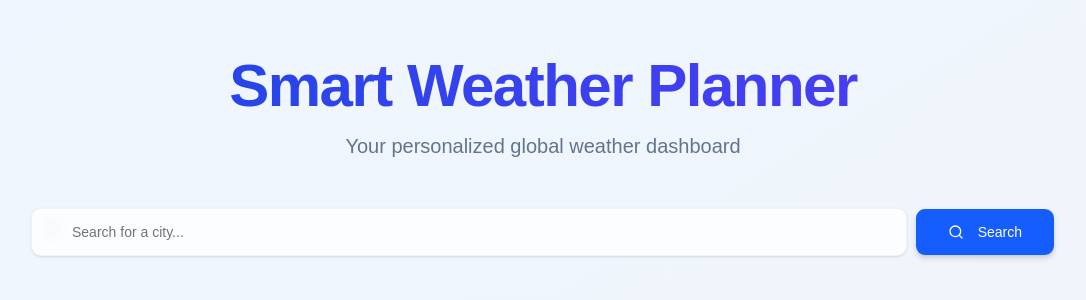
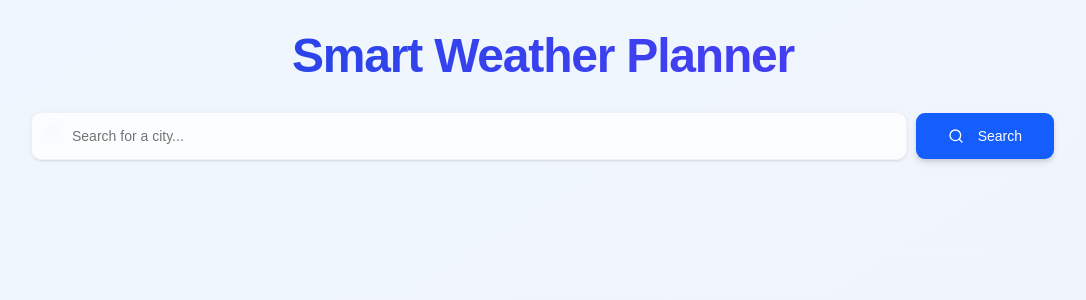
Before and after one commit to patinopc/spro-skills, a React (Vite) app in the folder frontend/: page / in a window 1280 px wide. Shown: the top 300 px of the page, without its empty margins (97-1183 px from the left). Built offline with nearby package versions, Linux system fonts and the light colour scheme; what axios-retry would draw is missing.

Commit message:
style: remove subheader and reduce vertical spacing to fit on one screen

```diff
--- a/frontend/src/App.tsx
+++ b/frontend/src/App.tsx
@@ -6,13 +6,10 @@ function App() {
     <TooltipProvider>
       <main className="min-h-screen bg-gradient-to-br from-blue-50 to-slate-100 p-6 font-sans">
         <div className="mx-auto max-w-5xl">
-          <header className="mb-12 text-center pt-8">
-            <h1 className="text-5xl font-black tracking-tight text-transparent bg-clip-text bg-gradient-to-r from-blue-700 to-indigo-600 sm:text-6xl mb-4">
+          <header className="mb-8 text-center pt-2">
+            <h1 className="text-4xl font-black tracking-tight text-transparent bg-clip-text bg-gradient-to-r from-blue-700 to-indigo-600 sm:text-5xl">
               Smart Weather Planner
             </h1>
-            <p className="text-xl text-slate-500 font-medium">
-              Your personalized global weather dashboard
-            </p>
           </header>
 
           <WeatherPlannerPage />
--- a/frontend/src/pages/WeatherPlannerPage.tsx
+++ b/frontend/src/pages/WeatherPlannerPage.tsx
@@ -22,7 +22,7 @@ export const WeatherPlannerPage = () => {
   } = useWeather();
 
   return (
-    <div className="space-y-8 animate-in fade-in slide-in-from-bottom-4 duration-500">
+    <div className="space-y-6 animate-in fade-in slide-in-from-bottom-4 duration-500">
 
       <SearchForm
         query={query}
```
